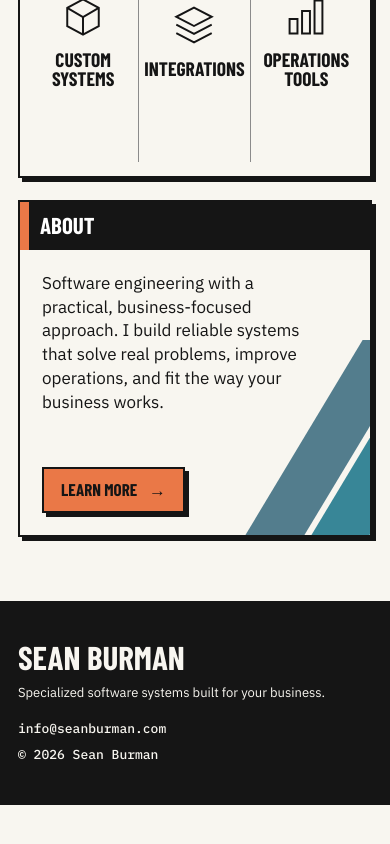
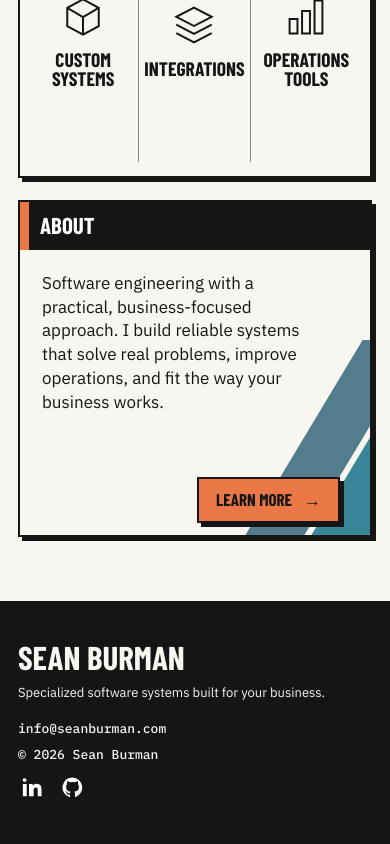
Before and after one commit to seanbman/seanburman.com, a React (Vite) app: page / in a window 390 px wide. Shown: the part 1248-2092 px from the top of the page. Before the commit the page ends 2053 px from the top, so only its background shows below. Built offline with nearby package versions, Linux system fonts and the light colour scheme; no server answers; a web font is replaced by a local one.

Commit message:
Refine responsive layout and footer links

```diff
--- a/src/App.css
+++ b/src/App.css
@@ -36,13 +36,13 @@
 .summary-tile svg{width:64px;height:64px;margin-bottom:12px}.summary-tile h3{font-size:clamp(21px,2vw,31px);line-height:.97;margin:0;max-width:170px}
 .about-panel__body{position:relative;flex:1;padding:26px 30px;overflow:hidden;display:flex;flex-direction:column;align-items:flex-start}
 .about-panel__body p{position:relative;z-index:1;font-size:clamp(17px,1.35vw,21px);line-height:1.4;max-width:445px;margin-bottom:24px}
-.about-panel__body .button{position:relative;z-index:1;margin-top:auto}
+.about-panel__body .button{position:absolute;z-index:1;right:calc(clamp(22px,2.2vw,30px) + 8px);bottom:12px;margin:0}
 .about-panel__stripes{pointer-events:none;position:absolute;right:-95px;bottom:-80px;width:260px;height:275px;display:flex;gap:7px;transform:skewX(-31deg)}
 .about-panel__stripes i{flex:1;background:var(--blue)}.about-panel__stripes i:nth-child(2){background:var(--teal)}.about-panel__stripes i:nth-child(3){background:var(--orange)}
 .site-footer{border-top:4px solid var(--black);background:var(--black);color:var(--cream);padding:37px 0 42px}
 .site-footer__inner{display:flex;justify-content:space-between;align-items:flex-end;flex-wrap:wrap;gap:20px}
 .site-footer__brand{font:800 33px/.95 'Barlow Condensed',Impact,sans-serif}.site-footer p{font-size:13px;margin:10px 0 0}
-.site-footer__right{display:flex;flex-direction:column;align-items:flex-end;gap:11px;font:500 13px/1.2 'IBM Plex Mono',monospace}.site-footer__right a:hover{color:var(--orange)}
+.site-footer__right{display:flex;align-items:flex-end;gap:24px;font:500 13px/1.2 'IBM Plex Mono',monospace}.site-footer__right a:hover{color:var(--orange)}.site-footer__meta{display:flex;flex-direction:column;align-items:flex-end;gap:11px}.site-footer__socials{display:flex;align-items:center;gap:12px}.site-footer__social{display:grid;place-items:center;width:28px;height:28px;color:#fff}.site-footer__social svg{display:block;width:21px;height:21px;fill:currentColor}.site-footer__social:hover{color:var(--orange)}
 .subpage{padding-top:clamp(42px,5.3vw,86px);padding-bottom:clamp(80px,8vw,135px)}
 .page-intro{border-bottom:3px solid var(--black);padding-bottom:32px;margin-bottom:40px}
 .eyebrow{font:600 12px/1.2 'IBM Plex Mono',monospace;letter-spacing:.12em;margin-bottom:13px;color:var(--blue)}
@@ -78,8 +78,8 @@
 .contact-form input,.contact-form textarea{border:2px solid var(--black);border-radius:0;padding:12px 14px;background:var(--cream);color:var(--black);resize:vertical;width:100%}
 .contact-form input{min-height:48px}.contact-form .button{align-self:flex-start;margin-top:17px}
 .contact-form__note{font-size:12px;line-height:1.5;margin:8px 0 0;color:#494949}
-@media(max-width:1300px){.brand__title{display:none}.brand__rule{height:36px}.hero{grid-template-columns:minmax(300px,.9fr) minmax(400px,1.2fr)}.hero__copy h1{font-size:clamp(55px,5.5vw,77px)}}
-@media(max-width:1000px){.site-header__inner{min-height:78px;position:relative;justify-content:space-between}.brand__title{display:inline}
+@media(max-width:1300px){.brand__title{display:inline;font-size:clamp(10px,1.15vw,14px);letter-spacing:.1em}.brand__rule{height:36px}.hero{grid-template-columns:minmax(300px,.9fr) minmax(400px,1.2fr)}.hero__copy h1{font-size:clamp(55px,5.5vw,77px)}}
+@media(max-width:1100px){.site-header__inner{min-height:78px;position:relative;justify-content:space-between}.brand__title{display:inline}
 .menu-toggle{display:flex;flex-direction:column;gap:5px;padding:10px;border:2px solid var(--black);background:var(--cream);box-shadow:var(--shadow);border-radius:0}.menu-toggle span{display:block;width:22px;height:3px;background:var(--black)}
 .site-nav{display:none;position:absolute;z-index:20;left:18px;right:18px;top:calc(100% + 2px);padding:20px;border:var(--line);background:var(--cream);box-shadow:var(--shadow);flex-direction:column;align-items:stretch;gap:0}.site-nav--open{display:flex}
 .site-nav__link{padding:13px 0;border-bottom:1px solid #777;font-size:27px}.site-nav__cta{margin-top:16px;width:100%}
@@ -92,13 +92,13 @@
 .showcase__main{grid-template-columns:48px minmax(0,1fr) 48px}.showcase__viewport{min-height:300px}.showcase__arrow{width:32px;height:39px;font-size:39px}.showcase__pagination{padding-bottom:20px}
 .home-lower{gap:22px;padding-bottom:64px}.summary-panel__grid{padding:14px 8px}.summary-tile{padding:14px 5px}.summary-tile svg{width:42px;height:42px}.summary-tile h3{font-size:clamp(16px,5vw,23px)}
 .about-panel__body{padding:22px;min-height:285px}.about-panel__body p{max-width:90%}.about-panel__stripes{width:190px;right:-100px}
-.site-footer__inner{align-items:flex-start}.site-footer__right{align-items:flex-start}.page-intro h1{font-size:82px}.subpage{padding-top:38px}
+.site-footer__inner{align-items:flex-start}.site-footer__right{align-items:flex-start;flex-direction:column;gap:11px}.site-footer__meta{align-items:flex-start}.page-intro h1{font-size:82px}.subpage{padding-top:38px}
 .service-detail{padding:24px;flex-direction:column}.process-grid{grid-template-columns:1fr}.process-card{min-height:250px}
 .work-feature__inner,.about-detail,.contact-layout{grid-template-columns:1fr}.work-feature__accent{min-height:180px}.work-feature__inner>div:last-child,.about-detail>div:first-child{padding:29px 23px}.about-detail__art{min-height:190px}.contact-form{padding:23px}.page-cta{padding:24px}}
 
 /* Keep the full desktop composition in one viewport. The tablet breakpoint
    above remains the intentional point where pages are allowed to grow. */
-@media(min-width:1001px){
+@media(min-width:1101px){
   .home-page{min-height:calc(100dvh - 95px);padding-top:clamp(18px,2.5vh,32px);padding-bottom:clamp(14px,2vh,24px);display:flex;flex-direction:column}
   .hero{flex:1 1 auto;min-height:0;padding-block:0 clamp(18px,2.5vh,30px);gap:clamp(24px,3vw,48px)}
   .hero__copy{min-height:0;padding:0 0 12px 4px}
@@ -151,7 +151,7 @@
   .contact-form textarea{min-height:clamp(100px,16vh,150px)}
 }
 
-@media(min-width:1001px){
+@media(min-width:1101px){
   .home-lower{flex:0 0 clamp(190px,26vh,200px);height:clamp(190px,26vh,200px)}
   .home-lower .section-bar{min-height:44px;padding-block:5px}
   .home-lower .section-bar h2{font-size:clamp(21px,3.5vh,28px)}
@@ -160,7 +160,7 @@
   .home-lower .summary-tile h3{font-size:clamp(17px,3.1vh,25px)}
   .home-lower .about-panel__body{padding:12px clamp(16px,2vw,24px)}
   .home-lower .about-panel__body p{font-size:clamp(14px,2vh,17px);line-height:1.28;margin-bottom:10px}
-  .home-lower .about-panel__body .button{align-self:flex-end;min-height:40px;padding-block:8px;font-size:clamp(16px,2.5vh,22px)}
+  .home-lower .about-panel__body .button{right:calc(clamp(16px,2vw,24px) + 8px);bottom:12px;min-height:40px;padding-block:8px;font-size:clamp(16px,2.5vh,22px)}
 
   .service-detail{min-height:0;padding:16px;gap:10px;overflow:hidden}
   .service-detail__symbol svg{width:44px;height:44px}
--- a/src/App.tsx
+++ b/src/App.tsx
@@ -36,7 +36,15 @@ function Shell() {
         <Route path="*" element={<Home/>}/>
       </Routes>
     </main>
-    <footer className="site-footer"><div className="container site-footer__inner"><div><Link className="site-footer__brand" to="/">SEAN BURMAN</Link><p>Specialized software systems built for your business.</p></div><div className="site-footer__right"><a href="mailto:info@seanburman.com">info@seanburman.com</a><span>© {new Date().getFullYear()} Sean Burman</span></div></div></footer>
+    <footer className="site-footer"><div className="container site-footer__inner"><div><Link className="site-footer__brand" to="/">SEAN BURMAN</Link><p>Specialized software systems built for your business.</p></div><div className="site-footer__right"><div className="site-footer__meta"><a href="mailto:info@seanburman.com">info@seanburman.com</a><span>© {new Date().getFullYear()} Sean Burman</span></div><div className="site-footer__socials" aria-label="Social links"><a className="site-footer__social" href="https://www.linkedin.com/in/seanburman" target="_blank" rel="noreferrer" aria-label="LinkedIn"><LinkedInIcon/></a><a className="site-footer__social" href="https://github.com/seanbman" target="_blank" rel="noreferrer" aria-label="GitHub"><GitHubIcon/></a></div></div></div></footer>
   </>
 }
+
+function LinkedInIcon() {
+  return <svg viewBox="0 0 24 24" aria-hidden="true"><path d="M5.2 3.5A2.2 2.2 0 1 1 .8 3.5a2.2 2.2 0 0 1 4.4 0ZM1 8h4.4v14H1V8Zm7 0h4.2v1.9h.1c.6-1.1 2.1-2.3 4.4-2.3 4.7 0 5.6 3.1 5.6 7.2V22H18v-6.4c0-1.5 0-3.5-2.2-3.5s-2.5 1.6-2.5 3.4V22H8V8Z"/></svg>
+}
+
+function GitHubIcon() {
+  return <svg viewBox="0 0 24 24" aria-hidden="true"><path d="M12 .5A11.5 11.5 0 0 0 8.36 22.9c.58.1.79-.25.79-.56v-2.16c-3.2.7-3.87-1.54-3.87-1.54-.53-1.36-1.29-1.72-1.29-1.72-1.05-.72.08-.7.08-.7 1.16.08 1.77 1.19 1.77 1.19 1.04 1.77 2.72 1.26 3.38.96.1-.75.41-1.26.74-1.55-2.56-.29-5.25-1.28-5.25-5.7 0-1.26.45-2.3 1.18-3.11-.12-.29-.51-1.47.11-3.06 0 0 .96-.31 3.16 1.19a10.98 10.98 0 0 1 5.76 0c2.2-1.5 3.16-1.19 3.16-1.19.62 1.59.23 2.77.11 3.06.73.81 1.18 1.85 1.18 3.11 0 4.43-2.7 5.4-5.27 5.69.42.36.79 1.07.79 2.16v3.2c0 .31.21.67.8.56A11.5 11.5 0 0 0 12 .5Z"/></svg>
+}
 export default function App(){return <BrowserRouter><Shell/></BrowserRouter>}
```
